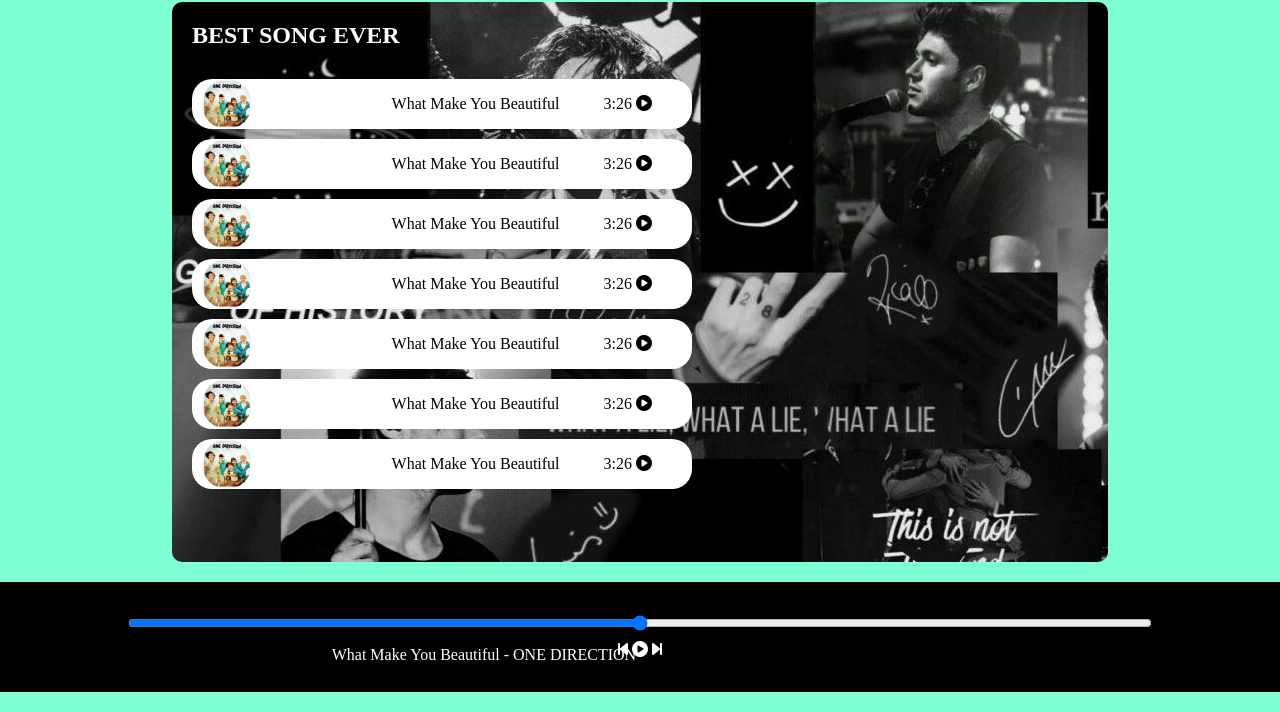
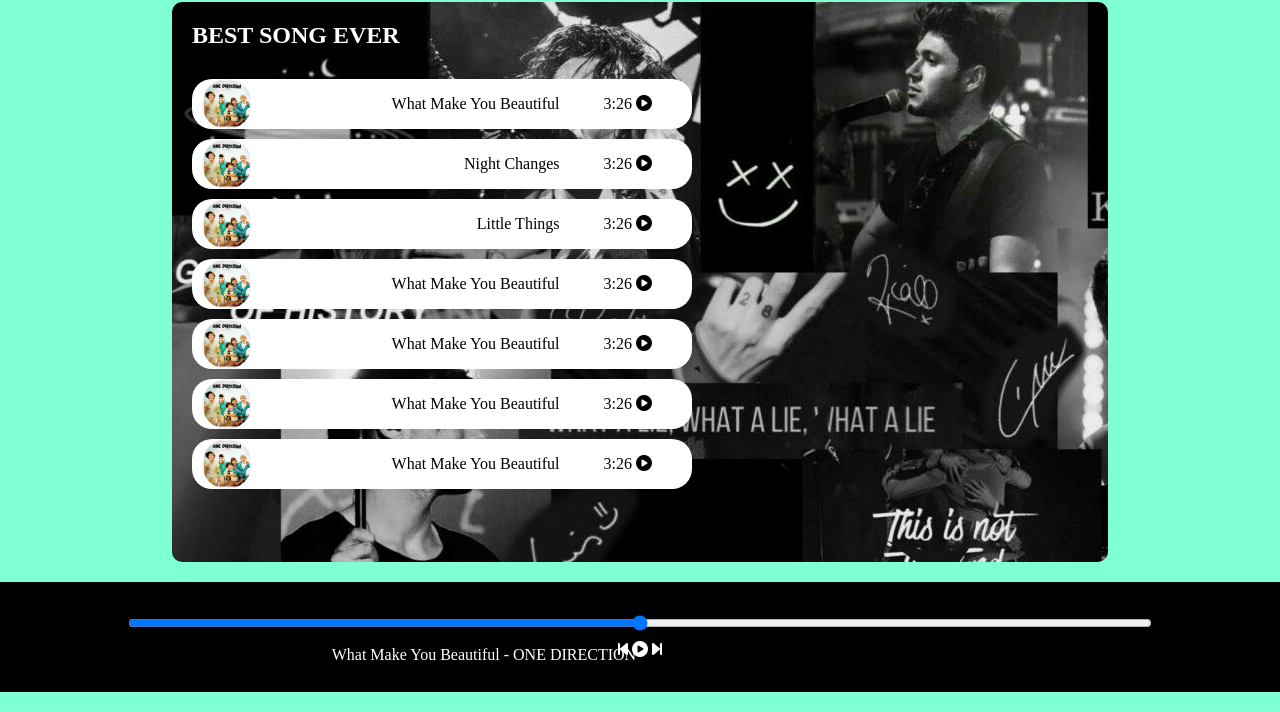
Before and after one commit to sakshik0/spotify-clone, a plain HTML site: page web.html in a window 1280 px wide. Shown: the part 88-800 px from the top of the page. Drawn offline with Linux system fonts and the light colour scheme; a web font is replaced by a local one.

Commit message:
Update web.html

```diff
--- a/web.html
+++ b/web.html
@@ -4,7 +4,7 @@
     <meta charset="UTF-8">
     <meta http-equiv="X-UA-Compatible" content="IE=edge">
     <meta name="viewport" content="width=device-width, initial-scale=1.0">
-    <title>SPOTIFY - Feel It</title>
+    <title>SPOTIFY CLONE - Feel It</title>
     <link rel="stylesheet" href="style.css">
 
 </head>
@@ -32,7 +32,7 @@
                 </div>
                 <div class="songitem">
                     <img src="cover.png" alt="cover">
-                    <span> What Make You Beautiful
+                    <span> Night Changes
                         <span class="songlistplay">
                          <span class="time">3:26 <i class="far fa-solid fa-play-circle"></i></span>
                         </span>
@@ -40,7 +40,7 @@
                 </div>
                 <div class="songitem">
                     <img src="cover.png" alt="cover">
-                    <span> What Make You Beautiful
+                    <span> Little Things
                         <span class="songlistplay">
                          <span class="time">3:26 <i class="far fa-solid fa-play-circle"></i></span>
                         </span>
```
